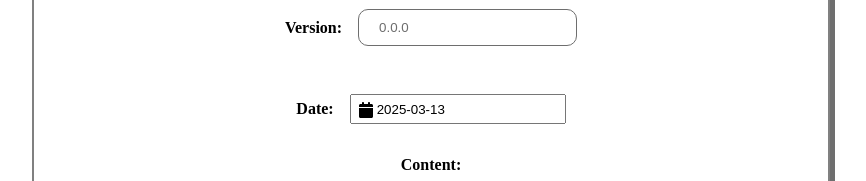
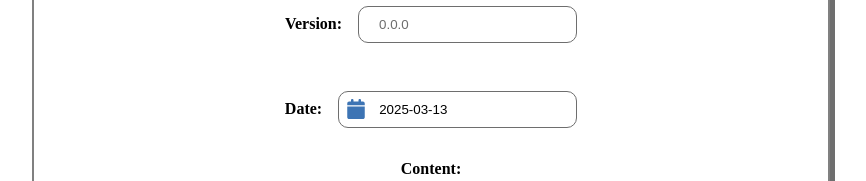
Before and after one commit to Samero0/ReleaseNotesGenerator, a React (Vite) app: page / in a window 1280 px wide. Shown: the top 181 px of the page, without its empty margins (209-1075 px from the left). Built offline with nearby package versions, Linux system fonts and the light colour scheme.

Commit message:
DatePicker styles

```diff
--- a/src/components/DatePicker.tsx
+++ b/src/components/DatePicker.tsx
@@ -1,21 +1,52 @@
 import React from 'react';
 import DatePicker from 'react-datepicker';
 import 'react-datepicker/dist/react-datepicker.css';
+import styled from 'styled-components';
 
 interface DatePickerProps {
   value: Date | null;
   onChange: (date: Date | null) => void;
 }
 
-const CustomDatePicker: React.FC<DatePickerProps> = ({ value, onChange }) => {
+const DatePickerContainer = styled.div`
+  .react-datepicker__input-container input {
+        padding: 10px 20px 10px 40px;
+        color: black;
+        border: 1px #6E6E6E solid;
+        border-radius: 10px;
+    }
 
+    .react-datepicker__triangle {
+        display: none;
+    }
+
+    .react-datepicker__header {
+        background-color: #3D74B4;
+    }
+
+    .react-datepicker__input-container svg {
+        margin-right: 10px;
+        fill: #3D74B4; /* Change icon color */
+        width: 20px; /* Adjust icon size */
+        height: 20px; /* Adjust icon size */
+    }
+
+    .react-datepicker__day:hover {
+        background-color: #3D74B4;
+        color:white;
+    }
+`;
+
+const CustomDatePicker: React.FC<DatePickerProps> = ({ value, onChange}) => {
   return (
+    <DatePickerContainer>
       <DatePicker
         selected={value}
         onChange={onChange}
         showIcon
         dateFormat="yyyy-MM-dd"
       />
+    </DatePickerContainer>
   );
 };
 
```
Also changed, not shown: src/App.tsx (line endings or trailing spaces). Lines whose indentation alone changed are shown as unchanged.
